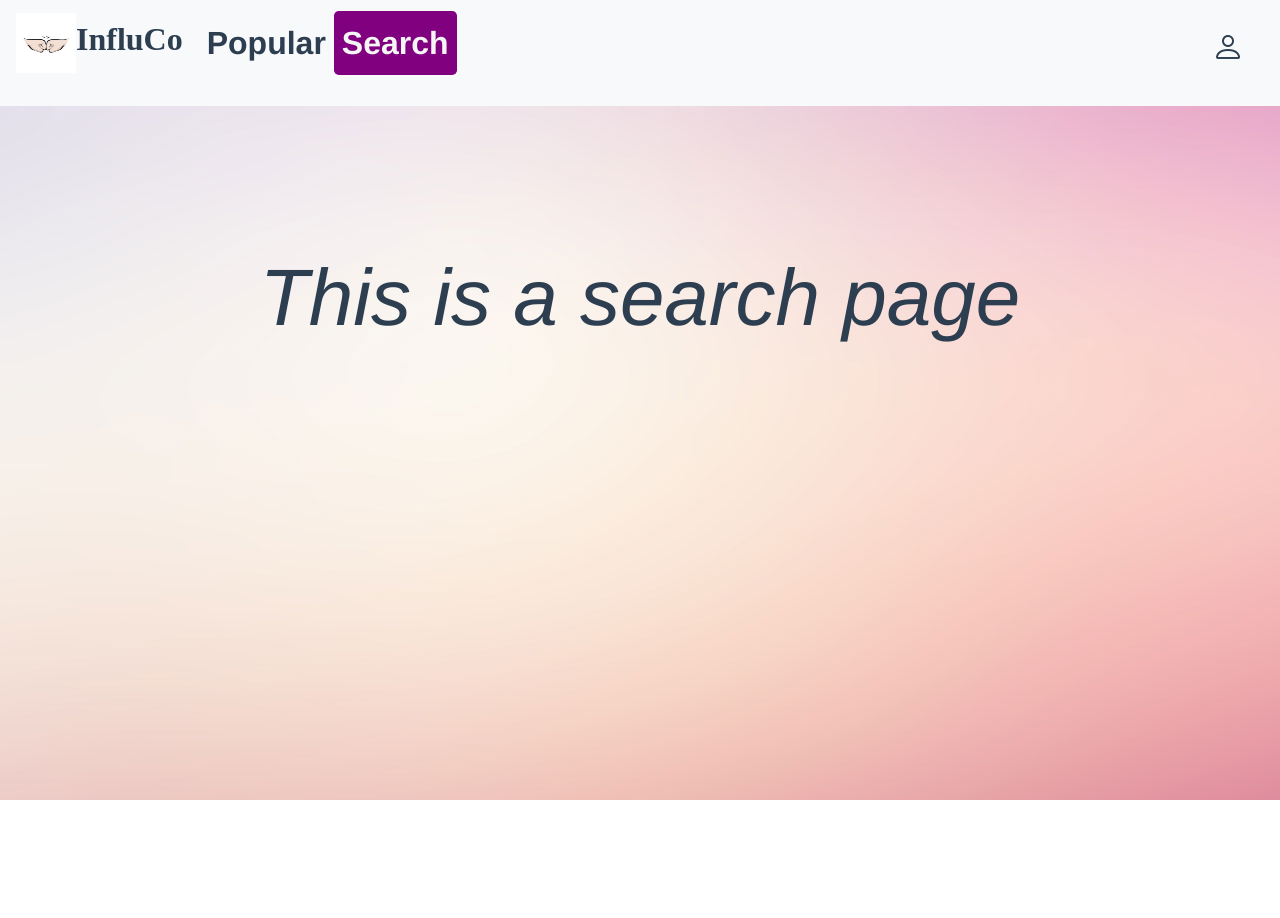
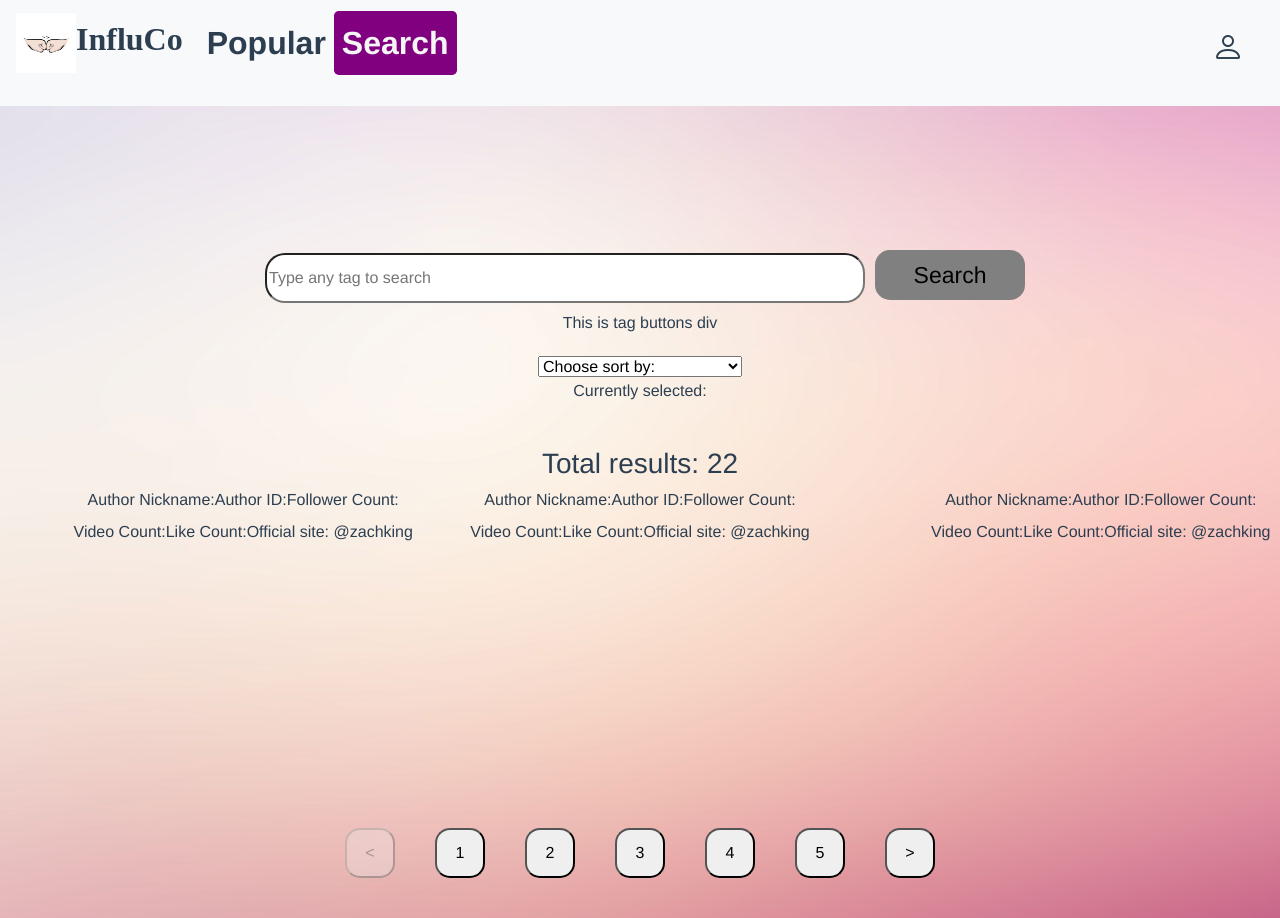
Before and after one commit to dcsil/website_development, a Vue app: page /search in a window 1280 px wide. Before the commit the page ends 800 px from the top, so only its background shows below. Built offline with nearby package versions, Linux system fonts and the light colour scheme.

Commit message:
ALL functions about search page such as searching and filtering for frontend only; need to be changed after backend API implemented

```diff
--- a/src/views/SearchView.vue
+++ b/src/views/SearchView.vue
@@ -1,5 +1,227 @@
 <template>
     <div class="search">
-      <h1>This is a search page</h1>
+<!--        <h1>This is a search page</h1>-->
+        <div class="searchBox">
+            <label>
+                <input type="text" v-model="tag" class="searchInputBox" placeholder="Type any tag to search">
+            </label>
+
+
+            <!-- /influco.api/tag/<string:tag_str>-->
+            <button class="searchButton" v-on:click="searching();">Search</button>
+        </div>
+
+        <div class="tagButtons">
+            This is tag buttons div
+        </div>
+
+        <div class="filterButtons">
+
+            <label>
+                <select v-model="selected">
+                    <option value="" selected disabled hidden>Choose sort by:</option>
+                    <option value="Recommend">Recommend</option>
+                    <option value="Followers: High to Low">Followers: High to Low</option>
+                    <option value="Video Count: High to Low">Video Count: High to Low</option>
+                    <option value="Like Count: High to Low">Like Count: High to Low</option>
+                </select>
+                <p>Currently selected: {{ selected }}</p>
+            </label>
+        </div>
+
+        <h3>Total results: {{ influencers.length }}</h3>
+
+        <div class="authorDetails">
+            <div class="singleAuthor1">
+                <label>Author Nickname: </label>
+<!--                <p>{{ nickname }}</p>-->
+
+                <label>Author ID: </label>
+<!--                <p>{{ id }}</p>-->
+
+                <label>Follower Count: </label>
+<!--                <p>{{ followerCount }}</p>-->
+
+                <label>Video Count: </label>
+<!--                <p>{{ videoCount }}</p>-->
+
+                <label>Like Count:</label>
+<!--                <p>{{ heartCount }}</p>-->
+
+                <label>Official site: @zachking</label>
+<!--                <label>Official site: @{{ zachking }}</label>-->
+<!--                <a :href="`https://www.tiktok.com/@${zachking}`">https://www.tiktok.com/@{{ zachking }}</a>-->
+            </div>
+            <div class="singleAuthor2">
+                <label>Author Nickname: </label>
+<!--                <p>{{ nickname }}</p>-->
+
+                <label>Author ID: </label>
+<!--                <p>{{ id }}</p>-->
+
+                <label>Follower Count: </label>
+<!--                <p>{{ followerCount }}</p>-->
+
+                <label>Video Count: </label>
+<!--                <p>{{ videoCount }}</p>-->
+
+                <label>Like Count:</label>
+<!--                <p>{{ heartCount }}</p>-->
+
+                <label>Official site: @zachking</label>
+<!--                <label>Official site: @{{ zachking }}</label>-->
+<!--                <a :href="`https://www.tiktok.com/@${zachking}`">https://www.tiktok.com/@{{ zachking }}</a>-->
+            </div>
+            <div class="singleAuthor3">
+                <label>Author Nickname: </label>
+<!--                <p>{{ nickname }}</p>-->
+
+                <label>Author ID: </label>
+<!--                <p>{{ id }}</p>-->
+
+                <label>Follower Count: </label>
+<!--                <p>{{ followerCount }}</p>-->
+
+                <label>Video Count: </label>
+<!--                <p>{{ videoCount }}</p>-->
+
+                <label>Like Count:</label>
+<!--                <p>{{ heartCount }}</p>-->
+
+                <label>Official site: @zachking</label>
+                <p></p>
+<!--                <label>Official site: @{{ zachking }}</label>-->
+<!--                <a :href="`https://www.tiktok.com/@${zachking}`">https://www.tiktok.com/@{{ zachking }}</a>-->
+            </div>
+        </div>
+
+        <div class="index">
+            <button class="indexButton" :disabled="leftNav()" v-on:click="leftMove()">{{"<"}}</button>
+
+            <button class="indexButton" :disabled="checkIndex(0)" v-on:click="showAuthor(0)">{{ startIndex }}</button>
+            <button class="indexButton" :disabled="checkIndex(1)" v-on:click="showAuthor(1)">{{ 1 + startIndex }}</button>
+            <button class="indexButton" :disabled="checkIndex(2)" v-on:click="showAuthor(2)">{{ 2 + startIndex }}</button>
+            <button class="indexButton" :disabled="checkIndex(3)" v-on:click="showAuthor(3)">{{ 3 + startIndex }}</button>
+            <button class="indexButton" :disabled="checkIndex(4)" v-on:click="showAuthor(4)">{{ 4 + startIndex }}</button>
+
+            <button class="indexButton" :disabled="rightNav()" v-on:click="rightMove()">></button>
+        </div>
     </div>
-  </template>
+</template>
+
+<script>
+import axios from "axios";
+
+export default {
+    data() {
+        return {
+            tag: "",
+            // searchInput: "",
+            influencers: ["x", "x", "x", "x", "x", "x", "x", "x", "x", "x", "x", "x", "x", "x", "x", "x", "x", "x", "x", "x", "x", "x"],
+            startIndex: 1,
+            left: false,
+            right: false,
+            selected: "",
+        }
+    },
+        methods: {
+            searching() {
+                console.log("clicked");
+                // this.alert = "";
+                const path = '/influco.api/tag/' + this.tag
+                axios.get(path).then(response => {
+                    if (response.data.status === "success") {
+                        this.influencers = response.data
+                    }
+                }).catch(err => {
+                    console.log(err);
+                });
+            },
+            checkIndex(curr) {
+                return 3 * (curr + this.startIndex) - 2 > this.influencers.length;
+            },
+            leftNav() {
+                return this.startIndex === 1;
+            },
+            rightNav() {
+                return this.influencers.length - (this.startIndex * 3) + 1 <= 15;
+            },
+            leftMove() {
+                this.startIndex -= 5;
+            },
+            rightMove() {
+                this.startIndex += 5;
+            },
+            showAuthor(curr) {
+                // show influencers[3 * startIndex - 2, 3 * startIndex]
+                // startIndex >= 1
+                // startIndex <= Mth.ceil(influencers.length / 3)
+
+                console.log("Author list has " + this.influencers.length + " authors")
+                console.log("Show authors index from " + (3 * (curr + this.startIndex) - 2) + " to " + (3 * (curr + this.startIndex) + 1))
+            }
+        },
+}
+</script>
+
+<style>
+.searchBox{
+    display: inline;
+}
+
+.searchInputBox{
+    width: 600px;
+    height: 50px;
+    border-radius: 20px;
+    margin-left: 10px;
+}
+
+.searchButton{
+    width: 150px;
+    height: 50px;
+    border-radius: 15px;
+    margin-left: 10px;
+    border: none;
+    background-color: gray;
+    font-size: 23px;
+}
+
+.searchButton:hover {
+    color: purple;
+}
+
+
+
+.singleAuthor1{
+    margin-left: 5%;
+    float: left;
+    width: 28%;
+    height: 300px;
+}
+
+.singleAuthor2{
+    margin-left: 3%;
+    float: left;
+    width: 28%;
+    height: 300px;
+    margin-right: 5%;
+}
+
+.singleAuthor3{
+    margin-left: 3%;
+    float: left;
+    width: 28%;
+    height: 300px;
+}
+
+.index{
+    width: 100%;
+}
+
+.indexButton{
+    margin: 20px;
+    width: 50px;
+    height: 50px;
+    border-radius: 15px;
+}
+</style>
```
Also changed, not shown: 1 other file (tests, documents, lock files or other folders).
